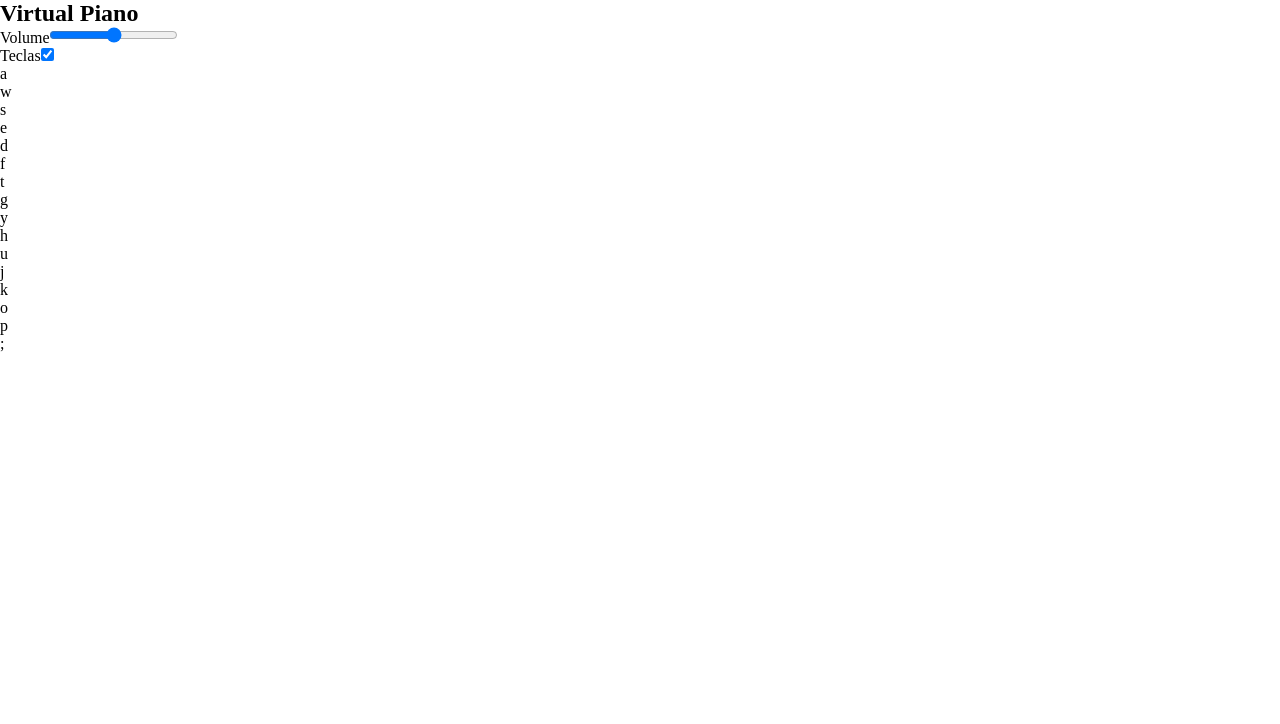
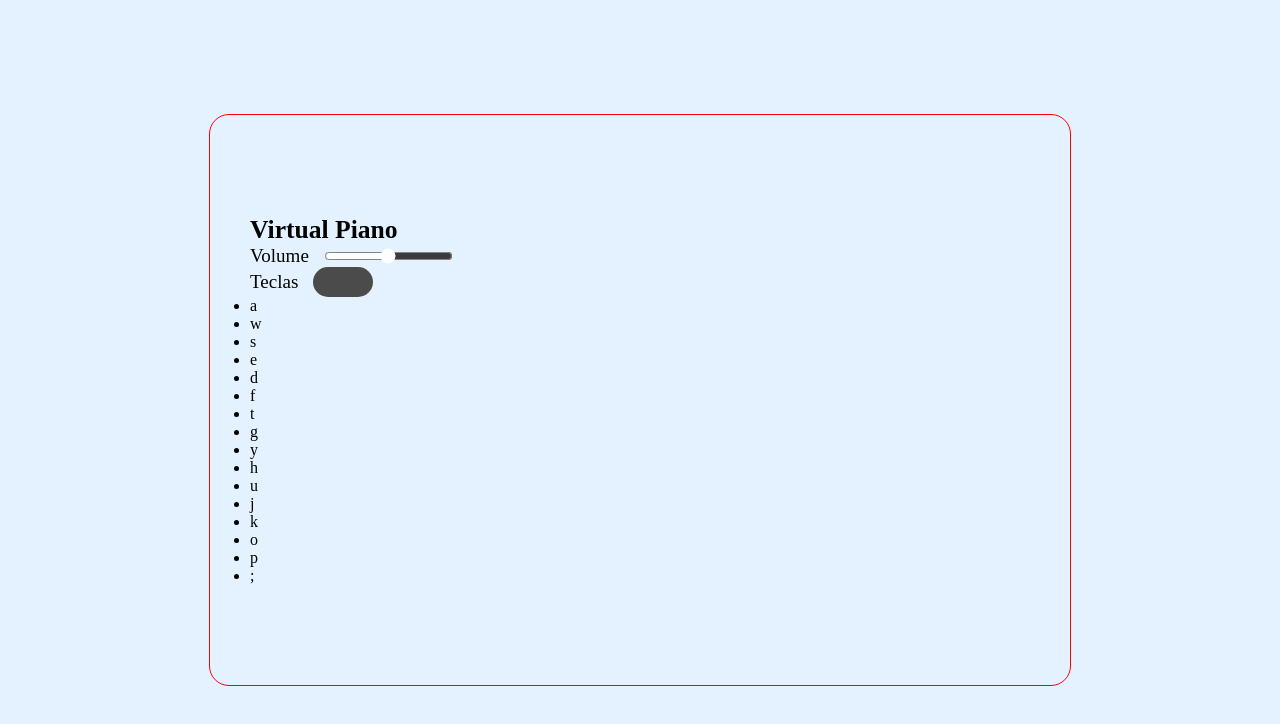
Before and after one commit to Mariosignorelli/Jogo-Do_Piano, a plain HTML site: page index.html in a window 1280 px wide. Drawn offline with Linux system fonts and the light colour scheme.

Commit message:
iniciando CSS

```diff
--- a/index.html
+++ b/index.html
@@ -14,7 +14,7 @@
             <div class="column volume-slider">
                 <span>Volume</span><input type="range">
             </div>
-            <div class="column keys-chck">
+            <div class="column keys-check">
                 <span> Teclas</span><input type="checkbox" checked>
             </div>
         </header>
--- a/src/styles/main.css
+++ b/src/styles/main.css
@@ -0,0 +1,37 @@
+body{
+    display:flex;
+    align-items: center;
+    justify-content: center;
+    min-height: 100vh;
+    background-color: #e3f2fe;
+}
+.container{
+    width:  780px;
+    border: 1px solid red;
+    border-radius: 20px ;
+   padding: 100px 40px;
+}
+header h2{
+    font-size: 1.6rem;
+}
+header .column{
+    display: flex;
+    align-items: center;
+}
+header .column span{
+    font-weight: 500;
+    margin-right: 15px;
+    font-size: 1.19rem;
+}
+.volume-slider {
+    accent-color: #fff;
+}
+.keys-check input{
+    width: 60px;
+    height: 30px;
+    appearance: none;
+    border-radius: 30px;
+    background: #4b4b4b;
+    cursor: pointer;
+    position: relative;
+}
--- a/src/styles/reset.css
+++ b/src/styles/reset.css
@@ -2,5 +2,6 @@
     margin:0;
     padding:0;
     box-sizing: 0;
+    outline: none;
 
 }
```
